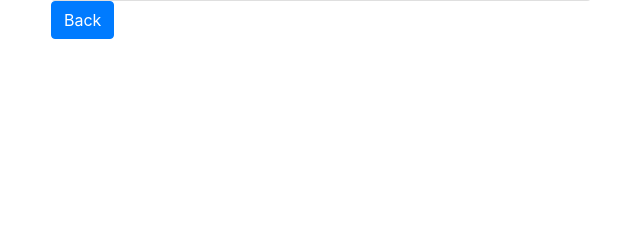
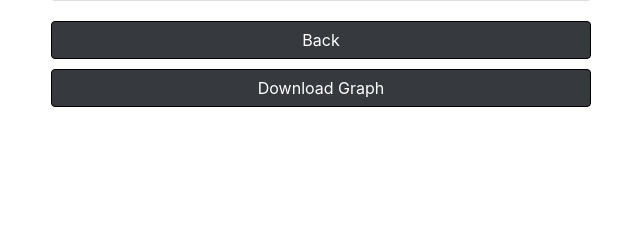
Before and after one commit to unica-isde/isde-projects-2024-B, a FastAPI app: template app/templates/classification_output.html in a window 1280 px wide. Shown: the part 219-459 px from the top of the page, without its empty margins (604-1244 px from the left). Run offline with FastAPI, Linux system fonts and the light colour scheme; the template is opened without the code that fills it, so the values that code supplies are empty; some libraries are stand-ins or nearby versions.

Commit message:
Download Graph button added

```diff
--- a/app/templates/classification_output.html
+++ b/app/templates/classification_output.html
@@ -9,6 +9,26 @@
             height: auto;
             display: block;
             margin: 0 auto;
+        }
+        .btn-container {
+            display: flex;
+            flex-direction: column;
+            width: 100%;
+            margin: 20px auto;
+        }
+
+        .btn-container .btn {
+            margin-bottom: 10px;
+            text-align: center;
+        }
+
+        .btn-primary {
+            background-color: #363a3f; /*  Colore di sfondo */
+            border-color: #000000; /*  Colore del bordo */
+        }
+        .btn-primary:hover {
+            background-color: #676A75; /*  Colore di sfondo al passaggio del mouse */
+            border-color: #000000; /*  Colore del bordo al passaggio del mouse */
         }
 
     </style>
@@ -29,7 +49,10 @@
                         </div>
                     </div>
                 </div>
+                <div class="btn-container">
                 <a class="btn btn-primary" href="/classifications" role="button">Back</a>
+                <a class="btn btn-primary" href="" role="button">Download Graph</a>
+                </div>
         </div>
     </div>
     <script src="{{ "static/graph.js" }}" id="makeGraph" classification_scores="{{classification_scores}}"></script>
```
